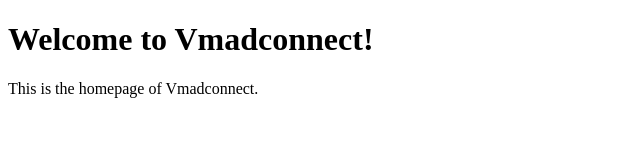
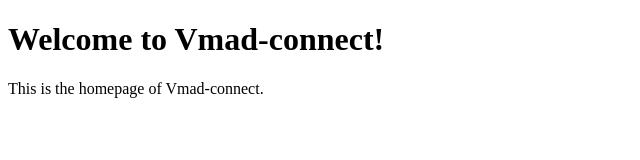
Before and after one commit to Vmadconnect/Vmad-connect, a plain HTML site: page index.html in a window 1280 px wide. Shown: the full height of the page, 0-640 px from the left. Drawn offline with Linux system fonts and the light colour scheme.

Commit message:
Update index.html
Signed-off-by: mamta kumari <mk924366@gmail.com>

```diff
--- a/index.html
+++ b/index.html
@@ -3,10 +3,10 @@
 <head>
     <meta charset="UTF-8">
     <meta name="viewport" content="width=device-width, initial-scale=1.0">
-    <title>Vmadconnect</title>
+    <title>Vmad-connect</title>
 </head>
 <body>
-    <h1>Welcome to Vmadconnect!</h1>
-    <p>This is the homepage of Vmadconnect.</p>
+    <h1>Welcome to Vmad-connect!</h1>
+    <p>This is the homepage of Vmad-connect.</p>
 </body>
 </html>
```
